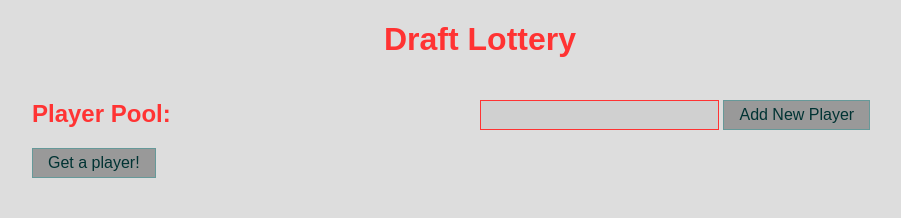
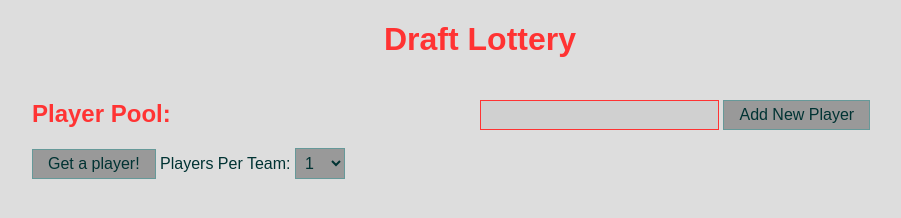
Before and after one commit to MissingPersonFGC/draft-lottery, a website: page index.html in a window 1280 px wide. Shown: the whole page, without its empty margins (160-1061 px from the left). Drawn offline with nearby package versions, Linux system fonts and the light colour scheme.

Commit message:
allows to change the number of players per team

```diff
--- a/dev/styles/main.scss
+++ b/dev/styles/main.scss
@@ -18,6 +18,18 @@ button, input[type=submit] {
 
 	&:hover {
 		box-shadow: 5px 5px 5px 0px #033;
+	}
+}
+
+select {
+	background: #999;
+	color: #033;
+	border: 1px solid #699;
+	padding: 5px;
+
+	&:disabled {
+		background: darken(#ddd, 5);
+		color: lighten(#f33, 5);
 	}
 }
 
--- a/index.html
+++ b/index.html
@@ -4,16 +4,10 @@
 	<meta charset="UTF-8">
 	<meta name="viewport" content="width=device-width, initial-scale=1.0">
 	<meta http-equiv="X-UA-Compatible" content="ie=edge">
-	<title>My Project</title>
+	<title>Draft Lottery</title>
 	<link rel="stylesheet" href="public/styles/style.css">
 </head>
 <body>
-
-	<!-- Container for all players, to be changed when someone is grabbed by a team -->
-	<!-- Text input to get input a new player -->
-	<!-- Submit button for adding new player -->
-	<!-- Button to randomly grab player from draft pull -->
-	<!-- Container for all teams -->
 	<header>
 		<h1>Draft Lottery</h1>
 	</header>
@@ -24,6 +18,24 @@
 					<h2>Player Pool:</h2>
 					<ul></ul>
 					<button>Get a player!</button>
+					<label for="team-amount">Players Per Team:</label>
+					<select name="team-amount" id="team-amount">
+						<option value="1">1</option>
+						<option value="2">2</option>
+						<option value="3">3</option>
+						<option value="4">4</option>
+						<option value="5">5</option>
+						<option value="6">6</option>
+						<option value="7">7</option>
+						<option value="8">8</option>
+						<option value="9">9</option>
+						<option value="10">10</option>
+						<option value="11">11</option>
+						<option value="12">12</option>
+						<option value="13">13</option>
+						<option value="14">14</option>
+						<option value="15">15</option>
+					</select>
 				</div>
 			</section>
 			<section class="player-add-form">
--- a/public/scripts/main.js
+++ b/public/scripts/main.js
@@ -4,12 +4,14 @@ var app = {};
 
 var playerPool = [];
 var num = 1;
+var teamAmount = null;
 
 var $playerAdd = $("#player-add");
 var $newPlayer = $("#new-player");
 var $playerPoolList = $("#player-pool ul");
 var $teamGeneratorBtn = $("button");
 var $teams = $(".teams");
+var $playersPerTeam = $("#team-amount");
 
 app.init = function () {
     app.getNewPlayer();
@@ -40,15 +42,19 @@ app.populatePlayerPool = function () {
 app.createTeamArray = function () {
     $teamGeneratorBtn.on("click", function (e) {
         e.preventDefault();
+        if (playerPool.length > 0) {
+            teamAmount = $($playersPerTeam).val();
+            $playersPerTeam.prop("disabled", true);
             if (!app["teamArray" + num]) {
                 app["teamArray" + num] = [];
                 app.assignPlayer(app["teamArray" + num]);
-        } else if (app["teamArray" + num] && app["teamArray" + num].length < 3) {
+            } else if (app["teamArray" + num] && app["teamArray" + num].length < teamAmount) {
                 app.assignPlayer(app["teamArray" + num]);
             } else {
                 num++;
                 app["teamArray" + num] = [];
                 app.assignPlayer(app["teamArray" + num]);
+            }
         }
     });
 };
--- a/public/styles/style.css
+++ b/public/styles/style.css
@@ -149,6 +149,15 @@ button, input[type=submit] {
     -webkit-box-shadow: 5px 5px 5px 0px #033;
             box-shadow: 5px 5px 5px 0px #033; }
 
+select {
+  background: #999;
+  color: #033;
+  border: 1px solid #699;
+  padding: 5px; }
+  select:disabled {
+    background: #d0d0d0;
+    color: #ff4d4d; }
+
 h1, h2, h3 {
   color: #f33; }
 
```
Also changed, not shown: dev/scripts/main.js (+7 -1 lines). Lines whose indentation alone changed are shown as unchanged.
